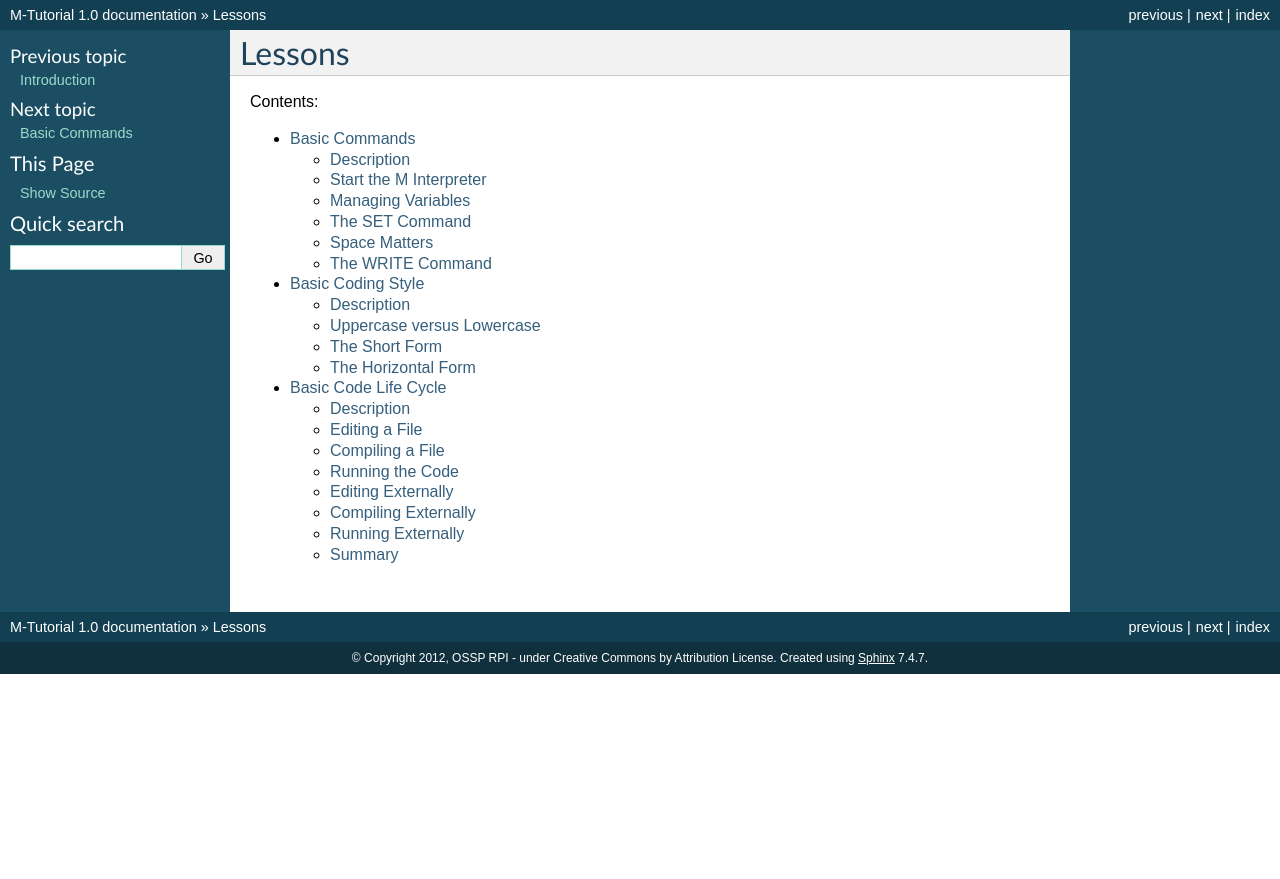
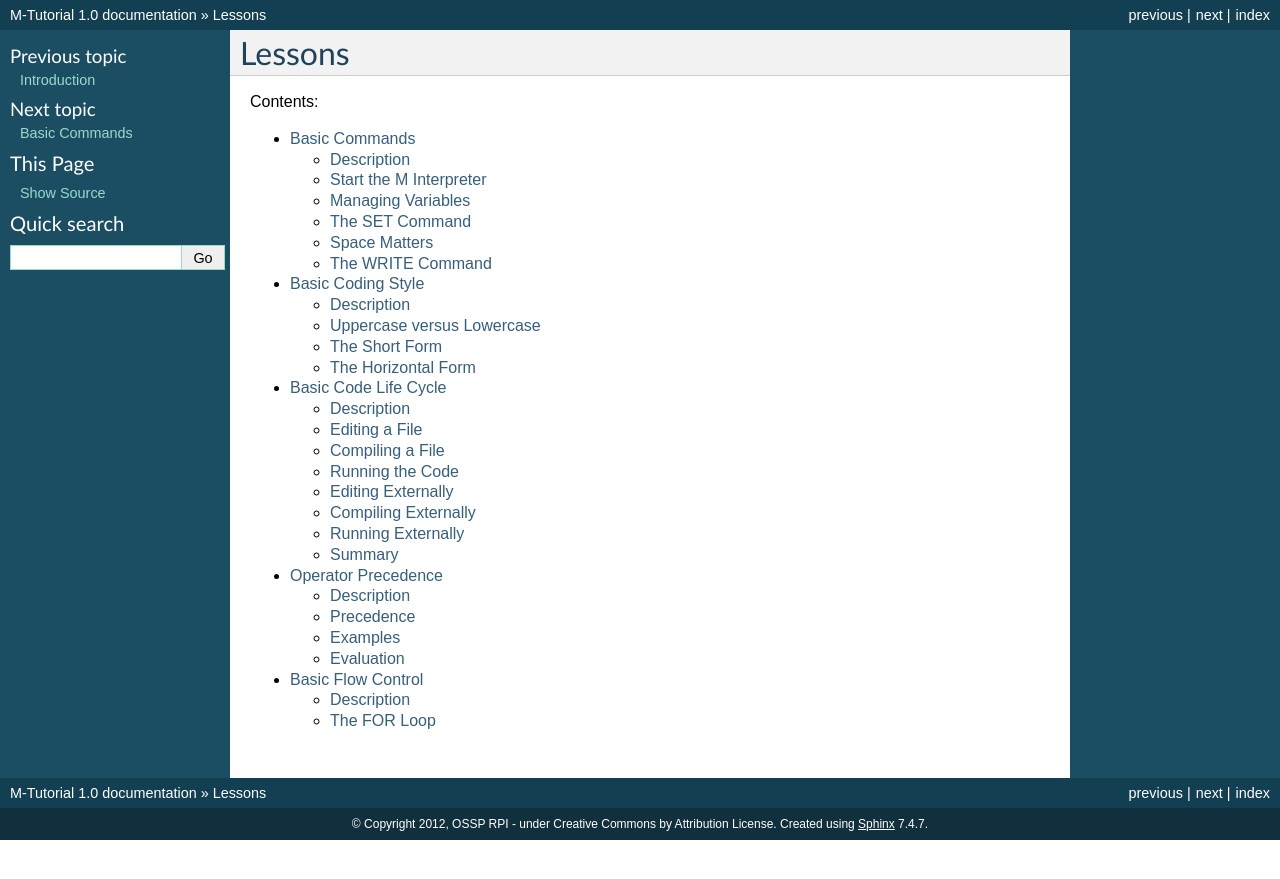
Before and after one commit to luisibanez/M-Tutorial, a Sphinx documentation site: the page built from source/Lessons.rst, in a window 1280 px wide. Shown: the top 879 px of the page. Built offline with Sphinx 7.4.7, drawn with Linux system fonts in a browser that asks for light colours; some of the changed lines change nothing that is shown.

Commit message:
Added operator precedence and flow control lessons

```diff
--- /dev/null
+++ b/source/BasicFlowControl_Lesson.rst
@@ -0,0 +1,140 @@
+.. _basic-flow-control-lesson-label:
+
+==================
+Basic Flow Control
+==================
+
+This Lesson is estimated to be completed in 20 minutes.
+
+You should have first completed the Lessons:
+
+* :ref:`operator-precedence-lesson-label`
+* :ref:`basic-coding-style-lesson-label`
+* :ref:`basic-code-life-cycle-lesson-label`
+
+Description
+###########
+
+Flow control is an essential aspect of most programming languages.
+
+Here we cover in M the familar elements:
+
+* FOR
+* IF / ELSE
+
+and also dive into the more M-specific `postconditionals`_.
+
+The FOR Loop
+############
+
+The for loop in M can take multiple forms.
+
+Simplest Form
+=============
+
+It simplest form has the familiar structure of
+
+::
+
+   variable = initial value : increment : final value
+
+as in
+
+::
+
+  for i=a:b:c do
+  . set sum=sum+i
+  . set sqr=sqr+(i*i)
+
+This indicates that the variable **i**:
+
+* Will start at the value **a**
+* Will increment at values **b**
+* Until it is larger than the value **c**.
+
+For each iteration, this example above will:
+
+* Accumulate in the variable **sum** the values of **i**.
+* Accumulate in the variable **sqr** the values of **i** square.
+
+Notice the use of parenthesis to ensure the operator precedence of
+multiplication of **i** before addition to the variable **sqr**.
+
+The body of the for-loop starts with the **do** statement. The lines of code in
+the body are indicated by the "." symbol and the indentation to the right.
+
+
+The following for loop will print the even numbers from zero to 10. Including zero and 10.
+
+::
+
+   for i=0:2:10 do
+   . write i,!
+
+Exercise
+********
+
+Write this code into a file called triangle.m
+
+::
+
+   start ; compute the triangle of the number 10
+    set number=10
+    set triangle=0
+    for i=1:1:number do
+    . set triangle=triangle+i
+    write "Triangle of ",number," is ",triangle,!
+    quit
+
+Then from the command line compile and execute the program
+
+::
+
+   mumps     triangle.m
+   mumps -r  start^triangle
+
+and should get the output `55`_.
+
+.. _55: http://en.wikipedia.org/wiki/55_%28number%29
+
+
+Logical Form
+============
+
+The for-loop in M can also be driven by a logical condition instead of the
+numerical limits of the control variable. This is done by combining the
+**quit** command with `postconditionals`_.
+
+
+Exercise
+********
+
+For example, to print again the even numbers up to 10
+
+::
+
+    for i=0:2 do  quit:(i=10)
+    . write i,!
+
+Note that there are two spaces between the **do** command and the **quit**
+command. The expression
+
+::
+
+  quit:(i=10)
+
+is an example of a postconditional.
+
+It can be read as
+
+::
+
+    execute quit if (i=10)
+
+This expression is tested after every cycle of the execution of the body.
+Therefore in this case, the value of (i=10) has already been processed by the
+time that the logical postconditional becomes true.
+
+.. _postconditionals: http://tinco.pair.com/bhaskar/gtm/doc/books/pg/UNIX_manual/ch05s07.html#Postconditionals
+
+Next Lesson:
--- a/source/Lessons.rst
+++ b/source/Lessons.rst
@@ -9,3 +9,5 @@ Contents:
    BasicCommands_Lesson
    BasicCodingStyle_Lesson
    BasicCodeLifeCycle_Lesson
+   OperatorPrecedence_Lesson
+   BasicFlowControl_Lesson
--- /dev/null
+++ b/source/OperatorPrecedence_Lesson.rst
@@ -0,0 +1,86 @@
+.. _operator-precedence-lesson-label:
+
+===================
+Operator Precedence
+===================
+
+This Lesson is estimated to be completed in 5 minutes.
+
+You should have first completed the Lesson: :ref:`basic-coding-style-lesson-label`.
+
+Description
+###########
+
+This lesson introduces the particularities of operator precedence in the M
+language. This precedence is different from most programming languages and
+therefore requires some attention from developers who are new to M.
+
+Precedence
+##########
+
+In M operator precedence goes from **Left to Right**.
+
+This is particularly important when using together the aritmetic operators
+
+* \+
+* \-
+* \*
+* \/
+
+Since the results might be surprising to new M developers.
+
+More explicitly:
+
+All unary and binary operators in M have `left to right precedence`_.
+
+This includes all
+
+* Arithmetic
+* String
+* Logical operators.
+
+.. _left to right precedence: http://tinco.pair.com/bhaskar/gtm/doc/books/pg/UNIX_manual/ch05s06.html#Precedence
+
+
+Examples
+########
+
+The following operation
+
+::
+
+   GTM> WRITE 1+2*3
+
+returns **9** and not the **7** that one would have expected from the typical
+rule that many other programming languages have about multiplication and
+division taking precedence over addition and subtraction.
+
+In M one would have to use parenthesis in order to force the desired precedence.
+
+Try
+
+::
+
+   GTM> WRITE 1+(2*3)
+   7
+
+then
+
+::
+
+   GTM> WRITE (1+2)*3
+   9
+
+
+Evaluation
+##########
+
+What should be the return of the following operation ?
+
+::
+
+   GTM> WRITE 1+2*4+6*5
+
+
+
+Next Lesson: :ref:`basic-flow-control-lesson-label`
```
